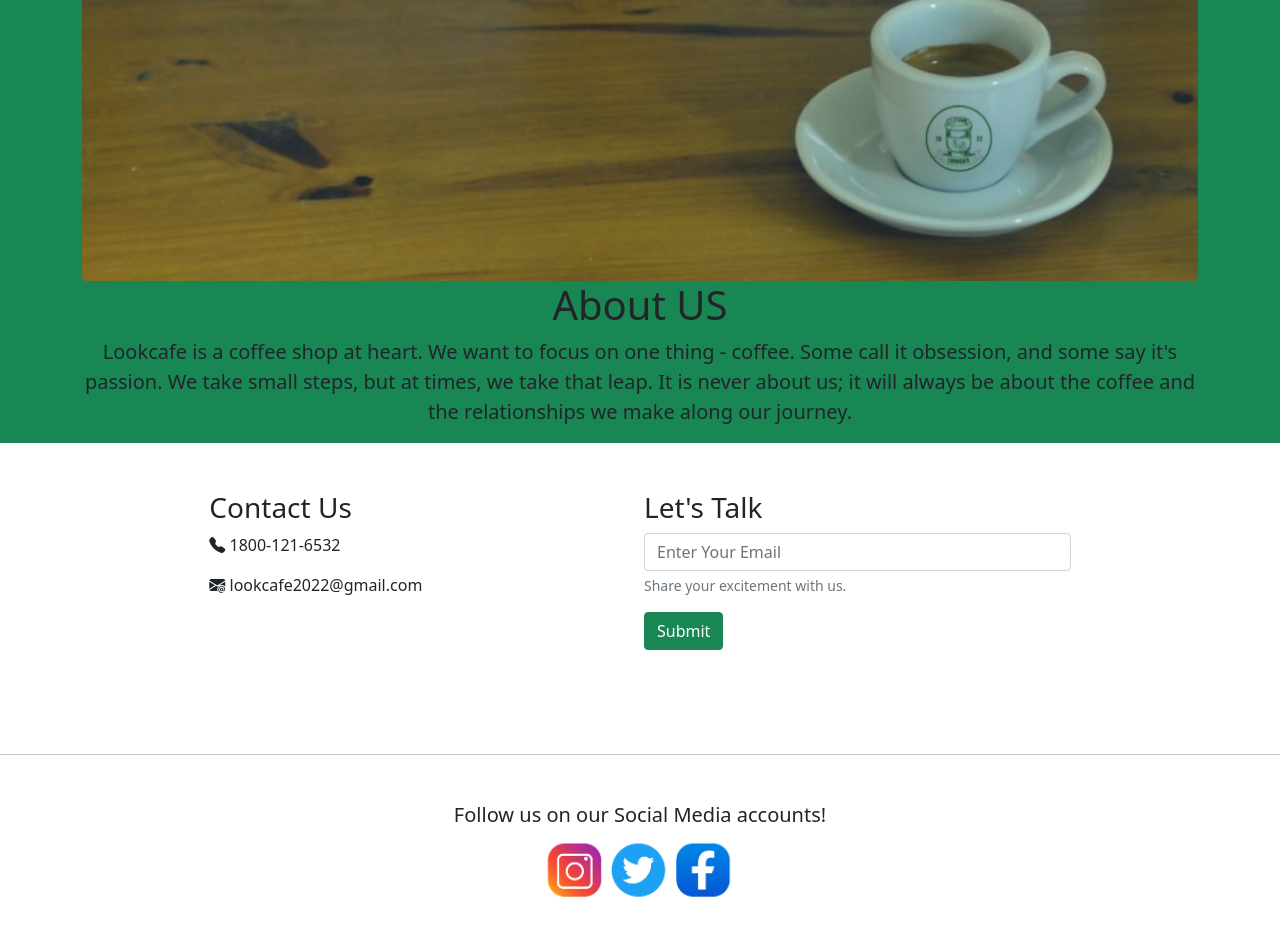
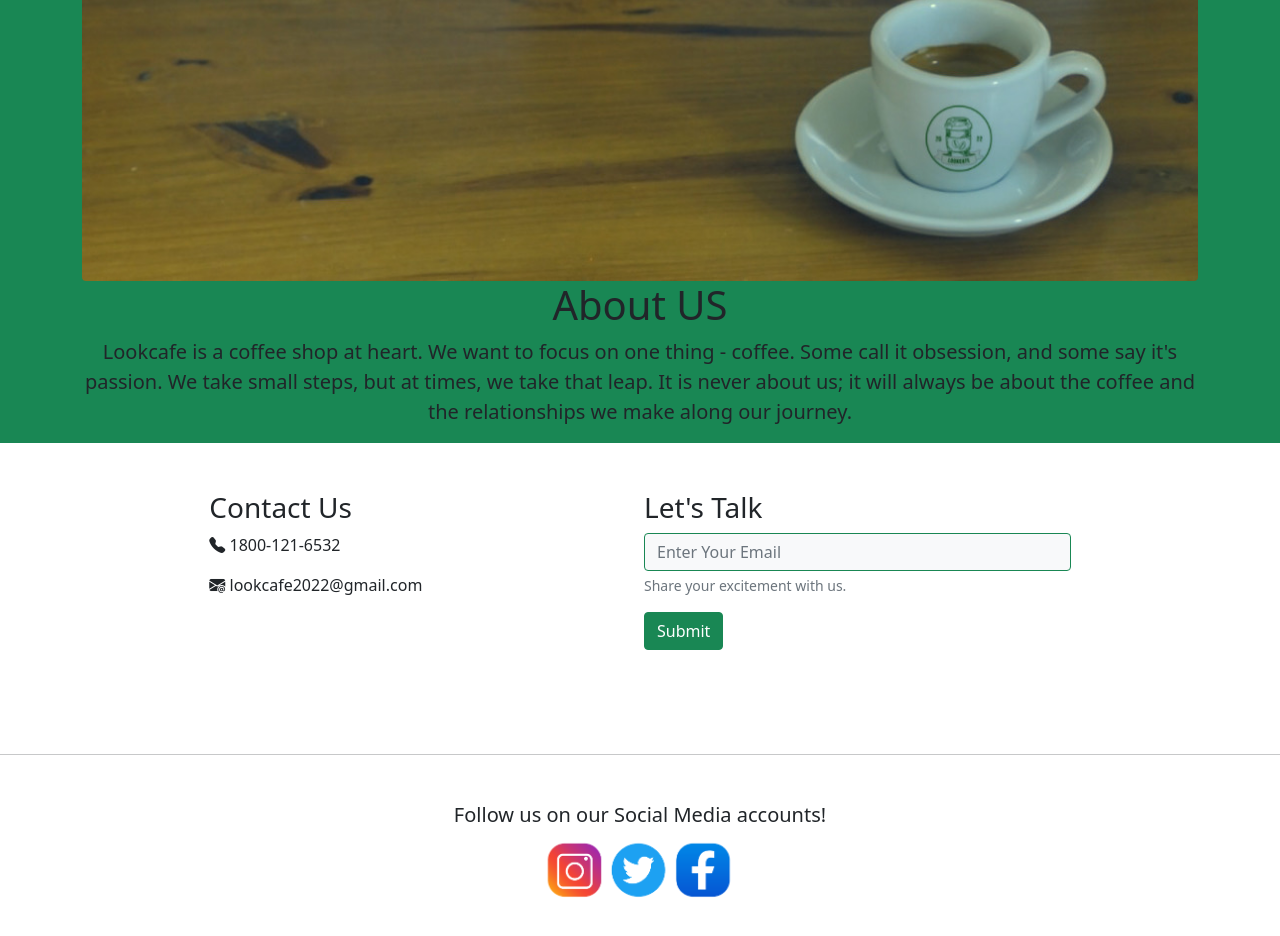
Before and after one commit to luhan2002/lucmanfarhan, a plain HTML site: page index.html in a window 1280 px wide. Shown: the part 1754-2690 px from the top of the page. Drawn offline with nearby package versions, Linux system fonts and the light colour scheme.

Commit message:
Update index.html

```diff
--- a/index.html
+++ b/index.html
@@ -281,7 +281,7 @@
               <input
                 type="email"
                 placeholder="Enter Your Email"
-                class="form-control"
+                class="bg-light border border-success form-control"
                 id="exampleInputEmail1"
                 aria-describedby="emailHelp"
               />
```
